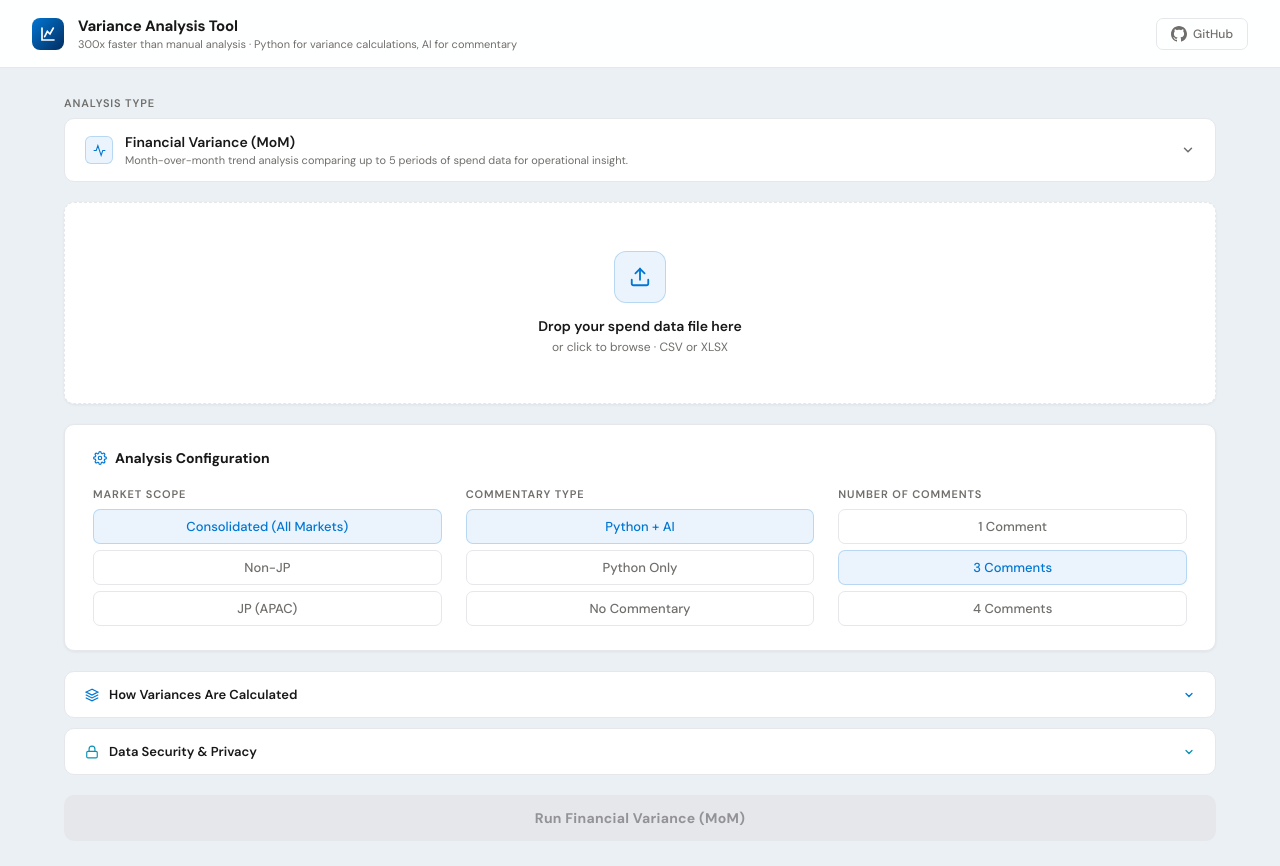
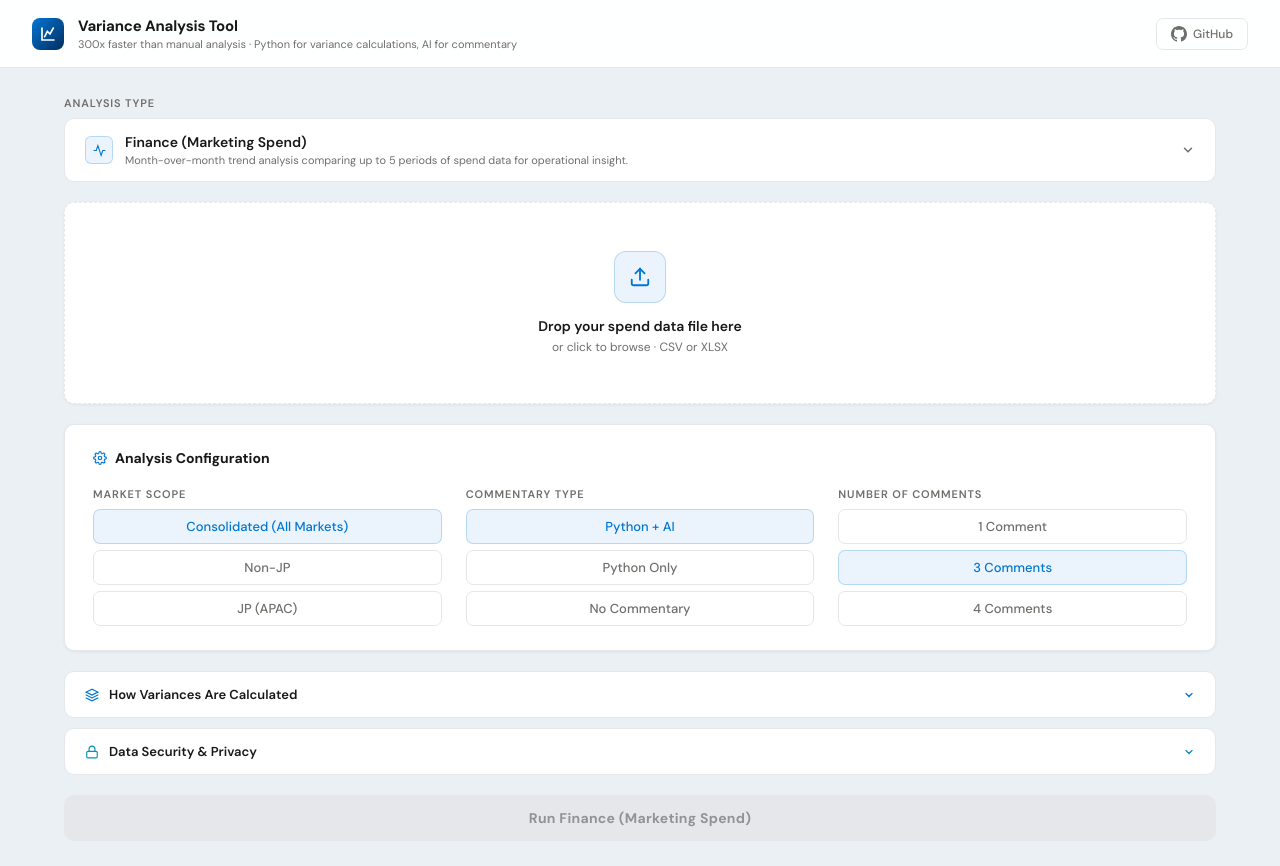
Before and after one commit to dhakshanayashwanth/variance-analysis-tool, a React (Vite) app: page / in a window 1280 px wide. Shown: the top 866 px of the page. Built offline with nearby package versions, Linux system fonts and the light colour scheme.

Commit message:
Update App.jsx

```diff
--- a/src/App.jsx
+++ b/src/App.jsx
@@ -10,7 +10,7 @@ import * as Papa from "papaparse";
 // ─── Analysis Type Definitions ───
 const analysisTypes = {
   accounting: {
-    label: "Accounting Variance",
+    label: "Accounting (General Spend)",
     description: "Compares actual spend against budgeted/standard costs using GAAP-aligned cost accounting methodology. Single file input.",
     formula: "Variance = Actual Cost − Budgeted (Standard) Cost",
     interpretation: "A positive variance indicates over-budget (unfavorable); a negative variance indicates under-budget (favorable).",
@@ -30,7 +30,7 @@ const analysisTypes = {
     ],
   },
   finance: {
-    label: "Financial Variance (MoM)",
+    label: "Finance (Marketing Spend)",
     description: "Month-over-month trend analysis comparing up to 5 periods of spend data for operational insight.",
     formula: "Variance = Current Month Actual − Prior Month Actual",
     interpretation: "Identifies spend trajectory and anomalies. Positive = spend increase; Negative = spend decrease.",
```
